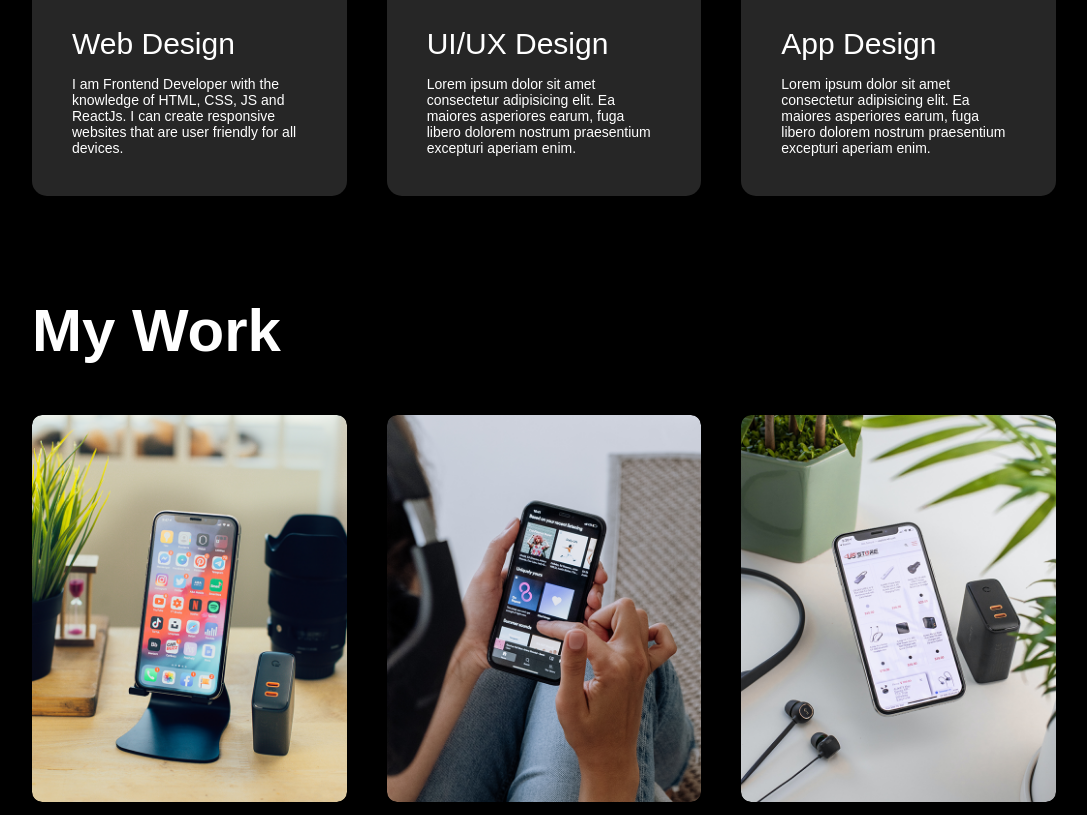
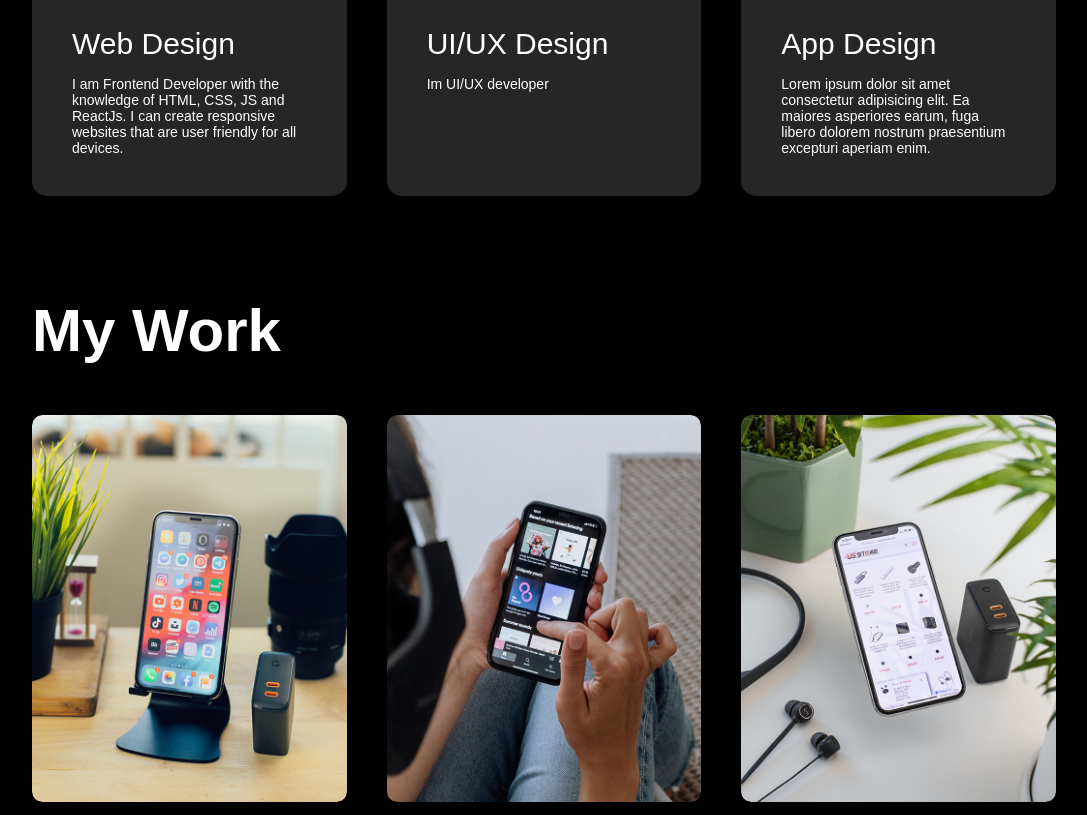
Before and after one commit to siddharth1913/myPortfolio, a plain HTML site: page index.html in a window 1280 px wide. Shown: the part 1720-2535 px from the top of the page, without its empty margins (96-1183 px from the left). Drawn offline with Linux system fonts and the light colour scheme.

Commit message:
version2

```diff
--- a/index.html
+++ b/index.html
@@ -94,7 +94,7 @@
                 <div>
                     <i class="fa-solid fa-crop"></i>
                     <h2>UI/UX Design</h2>
-                    <p>Lorem ipsum dolor sit amet consectetur adipisicing elit. Ea maiores asperiores earum, fuga libero dolorem nostrum praesentium excepturi aperiam enim.</p>
+                    <p>Im UI/UX developer</p>
                     <!-- <a href="#">Learn more</a> -->
                 </div>
                 <div>
```
